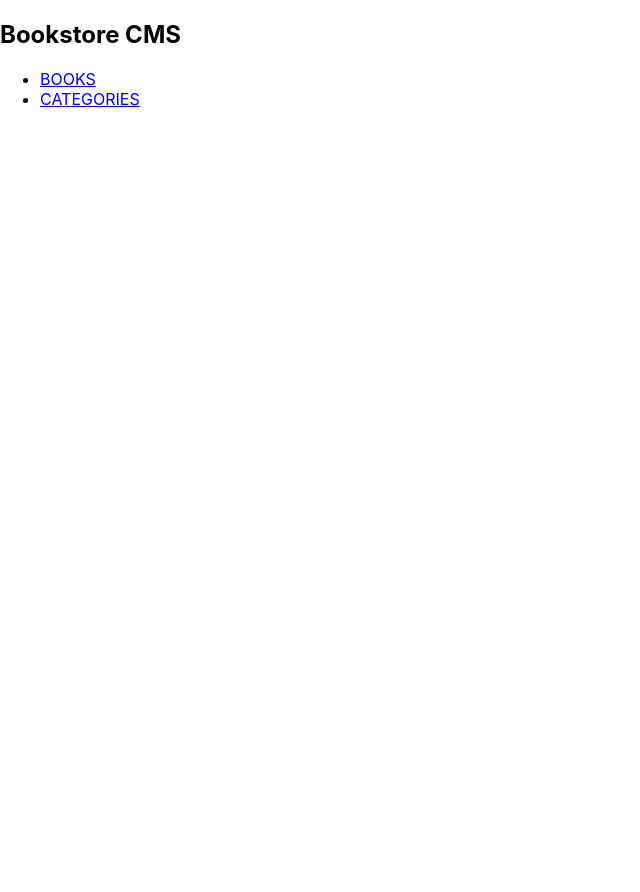
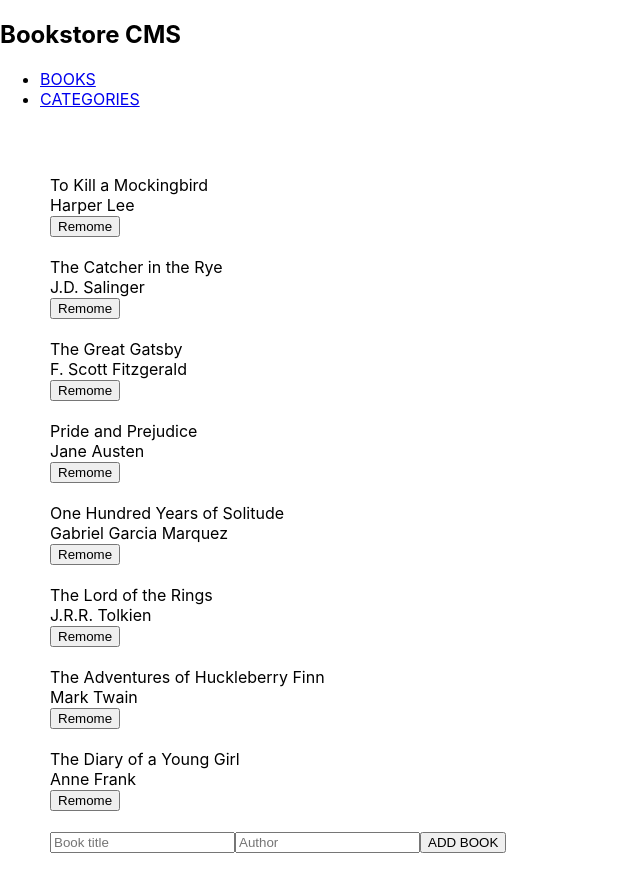
Before and after one commit to kensteph/book-store, a React (Create React App) app: page / in a window 1280 px wide. Shown: the top 892 px of the page, without its empty margins (0-640 px from the left). Before the commit the page ends 800 px from the top, so only its background shows below. Built offline with nearby package versions, Linux system fonts and the light colour scheme; the HTML template or start-up script is replaced by a standard one.

Commit message:
Create Form component.

```diff
--- a/src/App.js
+++ b/src/App.js
@@ -14,6 +14,7 @@ import CategoriesPage from './pages/Categories/CategoriesPage';
 const router = createBrowserRouter(
   createRoutesFromElements(
     <Route path="/" element={<RootLayout />}>
+      <Route index element={<BooksPage />} />
       <Route index path="books" element={<BooksPage />} />
       <Route path="categories" element={<CategoriesPage />} />
     </Route>,
--- a/src/Components/Book/Book.jsx
+++ b/src/Components/Book/Book.jsx
@@ -12,4 +12,5 @@ const Book = ({ title, author }) => (
 );
 Book.propTypes = { title: PropTypes.string.isRequired };
 Book.propTypes = { author: PropTypes.string.isRequired };
+
 export default Book;
--- /dev/null
+++ b/src/Components/Form/Form.jsx
@@ -0,0 +1,11 @@
+import React from 'react';
+
+const Form = () => (
+  <form>
+    <input placeholder="Book title" aria-label="Title" />
+    <input placeholder="Author" aria-label="Author" />
+    <button type="submit">ADD BOOK</button>
+  </form>
+);
+
+export default Form;
--- a/src/pages/Books/BooksPage.jsx
+++ b/src/pages/Books/BooksPage.jsx
@@ -1,10 +1,66 @@
-import React from 'react';
+import React, { useState } from 'react';
 import Book from '../../Components/Book/Book';
+import Form from '../../Components/Form/Form';
 
-const BooksPage = () => (
-  <div>
-    <Book title="The Hunger Games" author="Suzanne Collins" />
-  </div>
-);
+const BooksPage = () => {
+  const [books] = useState([
+    {
+      id: 1,
+      title: 'To Kill a Mockingbird',
+      author: 'Harper Lee',
+    },
+    {
+      id: 3,
+      title: 'The Catcher in the Rye',
+      author: 'J.D. Salinger',
+    },
+    {
+      id: 4,
+      title: 'The Great Gatsby',
+      author: 'F. Scott Fitzgerald',
+    },
+    {
+      id: 5,
+      title: 'Pride and Prejudice',
+      author: 'Jane Austen',
+    },
+    {
+      id: 6,
+      title: 'One Hundred Years of Solitude',
+      author: 'Gabriel Garcia Marquez',
+    },
+    {
+      id: 7,
+      title: 'The Lord of the Rings',
+      author: 'J.R.R. Tolkien',
+    },
+    {
+      id: 9,
+      title: 'The Adventures of Huckleberry Finn',
+      author: 'Mark Twain',
+    },
+    {
+      id: 10,
+      title: 'The Diary of a Young Girl',
+      author: 'Anne Frank',
+    },
+  ]);
+
+  return (
+    <div
+      style={{
+        display: 'flex',
+        flexDirection: 'column',
+        gap: '20px',
+        padding: '50px',
+      }}
+    >
+      {books.map((book) => (
+        <Book key={book.id} title={book.title} author={book.author} />
+      ))}
+      <Form />
+    </div>
+  );
+};
 
 export default BooksPage;
--- a/src/pages/Categories/CategoriesPage.jsx
+++ b/src/pages/Categories/CategoriesPage.jsx
@@ -1,5 +1,9 @@
 import React from 'react';
 
-const CategoriesPage = () => <div>CategoriesPage</div>;
+const CategoriesPage = () => (
+  <div>
+    <button type="button">CHECK STATUS</button>
+  </div>
+);
 
 export default CategoriesPage;
```
